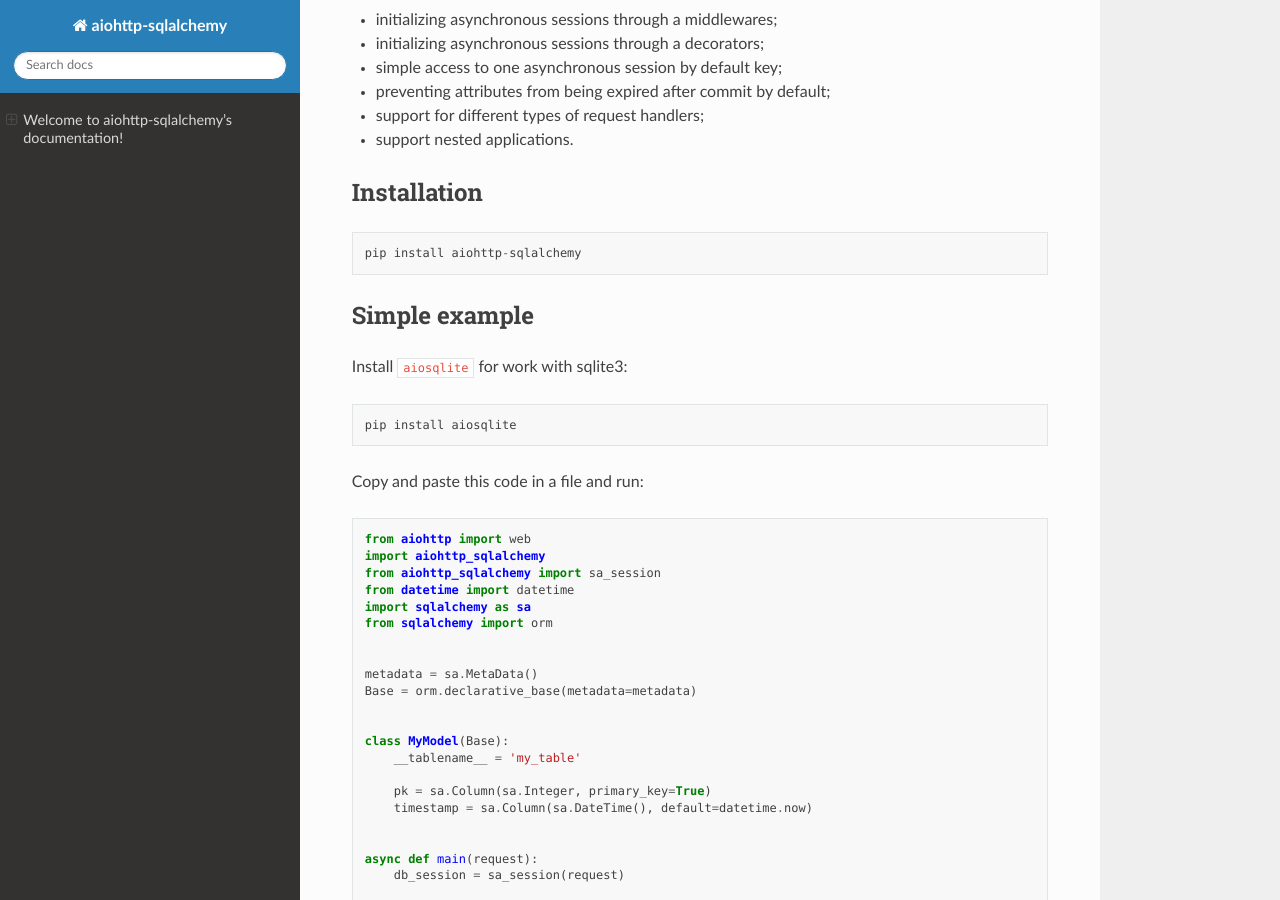
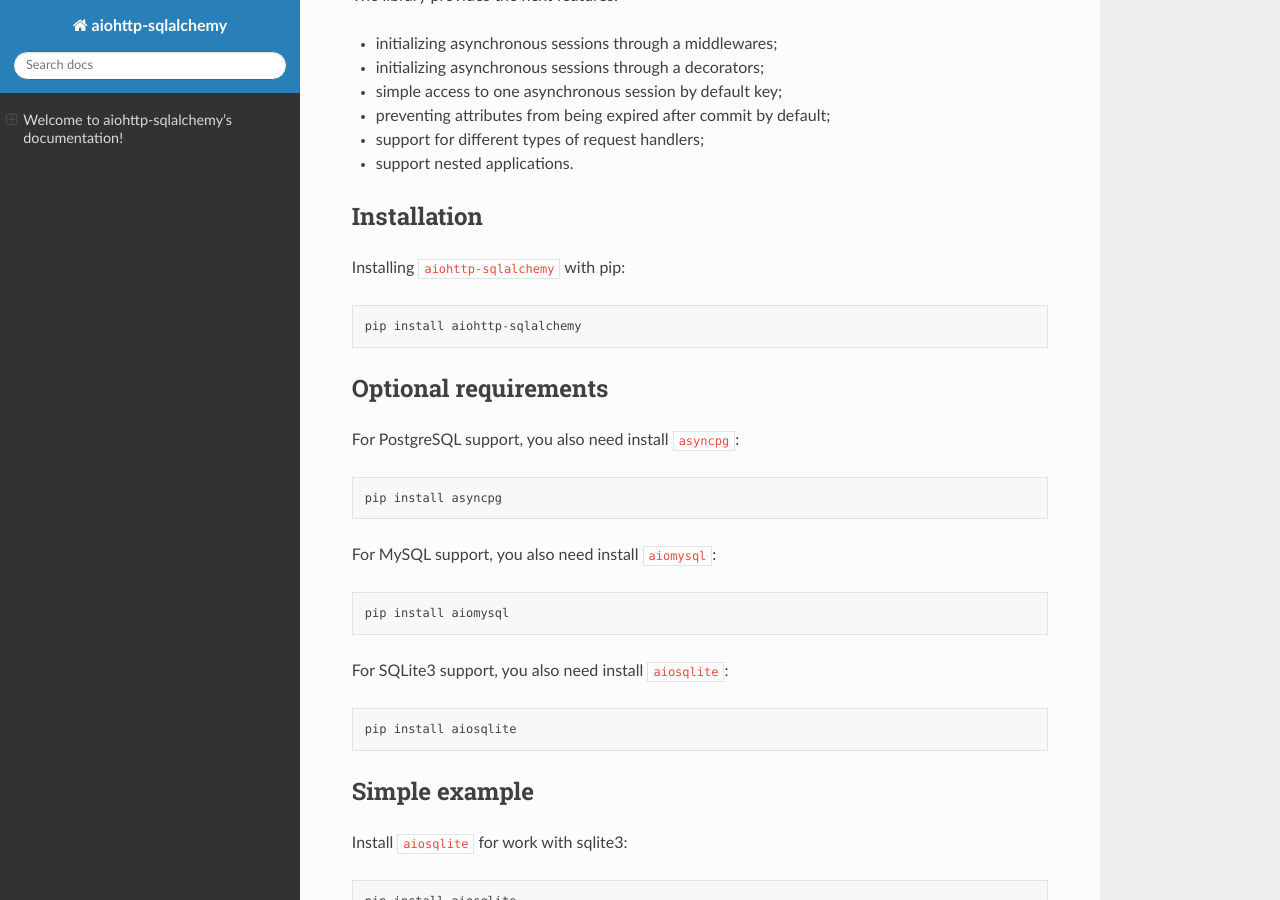
Before and after one commit to ri-gilfanov/aiohttp-sqlalchemy, a Sphinx documentation site: the page built from docs/index.rst, in a window 1280 px wide and 900 px high, scrolled down 652 px. Built offline with Sphinx 7.4.7 and the Read the Docs theme 2.0.0, drawn with Linux system fonts in a browser that asks for light colours; some of the changed text lies outside the part shown.

Commit message:
Update `Installation` and add `Optional requirements` sections in docs

```diff
--- a/docs/index.rst
+++ b/docs/index.rst
@@ -57,9 +57,25 @@
 
 Installation
 ------------
-::
+Installing ``aiohttp-sqlalchemy`` with pip: ::
 
-   pip install aiohttp-sqlalchemy
+  pip install aiohttp-sqlalchemy
+
+
+Optional requirements
+---------------------
+
+For PostgreSQL support, you also need install ``asyncpg``: ::
+
+  pip install asyncpg
+
+For MySQL support, you also need install ``aiomysql``: ::
+
+  pip install aiomysql
+
+For SQLite3 support, you also need install ``aiosqlite``: ::
+
+  pip install aiosqlite
 
 
 Simple example
```
